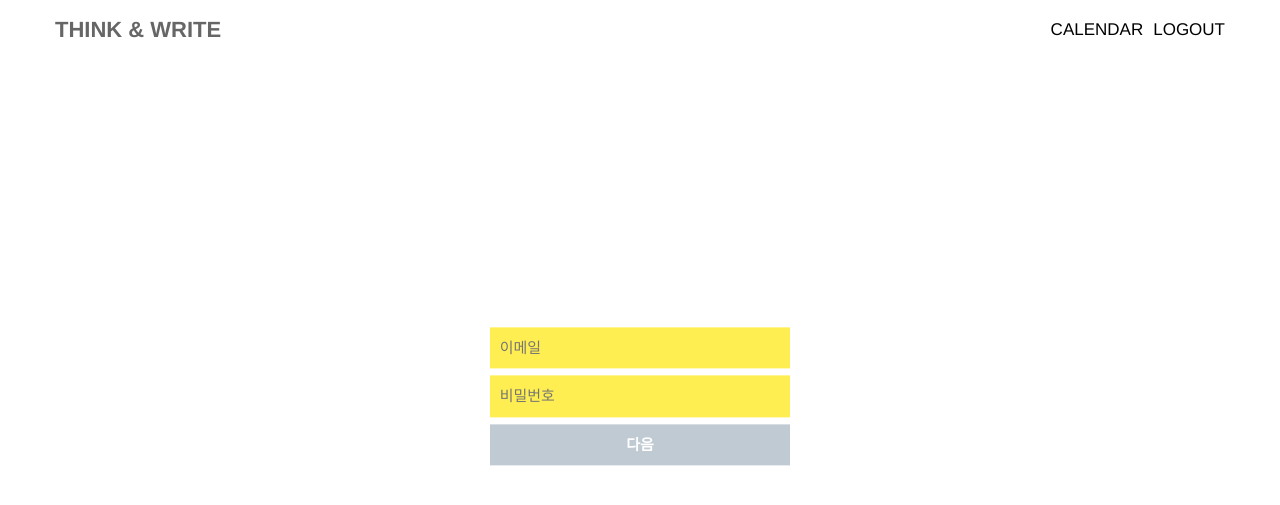
After one commit to YongPilMoon/myDiary, a Django app: page /member/login/ in a window 1280 px wide. The commit adds this page. Shown: the top 505 px of the page. Run offline with Django 3.2, Linux system fonts and the light colour scheme; style sheets or scripts are compiled from the project's sources; parts of the project's set-up code (start-up, migrations or seed data) failed here and were passed over; some libraries are stand-ins or nearby versions.

Commit message:
Customizing User model and add login page design 기본 로그인 id를 email로 사용하기위해 user모델을 customizing하였습니다.

```diff
--- a/django_app/diary/views/__init__.py
+++ b/django_app/diary/views/__init__.py
@@ -1,3 +1,3 @@
 from .diary_add import *
+from .diary_detail import *
 from .month_calendar import *
-from .diary_detail import *
--- a/django_app/diarySite/urls.py
+++ b/django_app/diarySite/urls.py
@@ -9,7 +9,7 @@ urlpatterns = [
     url(r'^diary/', include('diary.urls', namespace='diary')),
     url(r'^admin/', admin.site.urls),
     url(r'^member/', include('member.urls', namespace='member')),
-    url(r'^index/$', TemplateView.as_view(template_name='index.html'), name='index')
+    url(r'^index/$', TemplateView.as_view(template_name='index.html'), name='index'),
 ]
 
 if settings.DEBUG:
--- a/django_app/member/form.py
+++ b/django_app/member/form.py
@@ -28,3 +28,18 @@ class SetPasswordForm(forms.Form):
                     code='password_mismatch',
                     )
         return password2
+
+
+class LoginForm(forms.Form):
+    email = forms.CharField(
+        label=(),
+        max_length=254,
+        widget=forms.EmailInput(
+            attrs={'class': 'login-input', 'placeholder': '이메일'}
+        ))
+
+    password = forms.CharField(
+        label=(),
+        widget=forms.PasswordInput(
+            attrs={'class': 'login-input', 'placeholder': '비밀번호'}
+        ))
--- a/django_app/member/models.py
+++ b/django_app/member/models.py
@@ -47,7 +47,7 @@ class DiaryUser(AbstractBaseUser, PermissionsMixin):
     REQUIRED_FIELDS = ['nickname']
 
     def __str__(self):
-        return self.username
+        return self.email
 
     def get_full_name(self):
         return self.nickname
--- a/django_app/member/urls.py
+++ b/django_app/member/urls.py
@@ -1,10 +1,10 @@
 from django.conf.urls import url
-from member import views
-from member.views import ResetPasswordRequestView, PasswordResetConfirmView
+
+from member.views import ResetPasswordRequestView, PasswordResetConfirmView, LoginView, logout_view
 
 urlpatterns = [
-    url(r'^login/$', views.login, name='login'),
-    url(r'^logout/$', views.logout_view, name='logout'),
+    url(r'^login/$', LoginView.as_view(), name='login'),
+    url(r'^logout/$', logout_view, name='logout'),
     url(r'^reset_psw/$', ResetPasswordRequestView.as_view(), name='reset_psw'),
     url(r'^reset_password_confirm/(?P<uidb64>[0-9A-Za-z]+)-(?P<token>.+)/$',
         PasswordResetConfirmView.as_view(), name='reset_password_confirm'),
--- a/django_app/member/views/login.py
+++ b/django_app/member/views/login.py
@@ -1,31 +1,30 @@
-from django.contrib import messages
-from django.shortcuts import render, redirect
 from django.contrib.auth import authenticate as auth_authenticate
 from django.contrib.auth import login as auth_login
+from django.http import HttpResponse
+from django.urls import reverse_lazy
+from django.views.generic import FormView
+
+from member.form import LoginForm
 
 __all__ = [
-    'login',
+    'LoginView',
 ]
 
 
-def login(request):
-    if request.method == 'POST':
-        try:
-            username = request.POST['username']
-            password = request.POST['password']
-        except KeyError:
-            messages.debug(request, 'username 또는 password를 확인해주세요')
-            return redirect('member:login')
-        user = auth_authenticate(
-            username=username,
-            password=password
-        )
+class LoginView(FormView):
+    template_name = 'member/login.html'
+    form_class = LoginForm
+    success_url = reverse_lazy('diary:month_calendar')
+
+    def form_valid(self, form):
+        email = form.cleaned_data['email']
+        password = form.cleaned_data['password']
+
+        user = auth_authenticate(email=email, password=password)
+
         if user is not None:
-            auth_login(request, user)
-            messages.success(request, '로그인에 성공하였습니다.')
-            return redirect('diary:month_calendar')
+            auth_login(self.request, user)
         else:
-            messages.error(request, '로그인에 실패하였습니다.')
-            return render(request, 'member/login.html', {})
-    else:
-        return render(request, 'member/login.html', {})
+            return HttpResponse('아이디와 비밀번호를 확인해주세요')
+
+        return super().form_valid(form)
--- /dev/null
+++ b/django_app/static/sass/login.sass
@@ -0,0 +1,18 @@
+form p
+  margin: 0
+  input.login-input
+    width: 100%
+    padding: 10px
+    font-size: 15px
+    margin-bottom: 7px
+    border: 0
+    background-color: #ffee51
+input#login-next
+  width: 100%
+  padding: 10px
+  font-size: 15px
+  margin-bottom: 7px
+  border: 0
+  background-color: #c0cad3
+  font-weight: bold
+  color: white
--- a/django_app/templates/common/base.html
+++ b/django_app/templates/common/base.html
@@ -9,8 +9,6 @@
           content="width=device-width, user-scalable=no, initial-scale=1.0, maximum-scale=1.0, minimum-scale=1.0">
     <meta http-equiv="X-UA-Compatible" content="ie=edge">
     <title>Diary</title>
-
-
 
     <!-- jQuery -->
     <script src="{% static 'js/jquery-3.1.1.min.js' %}"></script>
@@ -29,8 +27,9 @@
 
     <!-- Custom CSS -->
     <link rel="stylesheet" type="text/x-sass" href="{% static 'sass/common.sass' %}">
-    <link rel="stylesheet" href="{% static 'css/month_calendar.min.css' %}">
-    <link rel="stylesheet" href="{% static 'css/diary_add.min.css' %}">
+    <link rel="stylesheet" type="text/x-sass" href="{% static 'sass/month_calendar.sass' %}">
+    <link rel="stylesheet" type="text/x-sass" href="{% static 'sass/diary_add.sass' %}">
+    <link rel="stylesheet" type="text/x-sass" href="{% static 'sass/index.sass' %}">
     <link rel="stylesheet" type="text/x-sass" href="{% static 'sass/login.sass' %}">
     {% endcompress %}
 
--- a/django_app/templates/index.html
+++ b/django_app/templates/index.html
@@ -3,8 +3,8 @@
 <div id="main-box" class="col-md-4 col-md-offset-4 col-sm-8 col-sm-offset-2">
         <!--<div class="custom-forgot-password"><a href="{% url 'member:reset_psw' %}">Forgot password?</a></div>-->
     <div id="sub-box" class="col-md-10 col-md-offset-1">
-        <div id=signup class="main-btn">회원가입</div>
-        <div id="login" class="main-btn">로그인</div>
+        <a href=""><div id=signup class="main-btn">회원가입</div></a>
+        <a href="{% url 'member:login' %}"><div id="login" class="main-btn">로그인</div></a>
         <a id="facebook-login" class="social-btn col-md-6" href="{% url 'social:begin' 'facebook' %}">FACEBOOK</a>
         <a id="google-login" class="social-btn col-md-6"  href="{% url 'social:begin' 'google-oauth2' %}">GOOGLE</a>
     </div>
--- /dev/null
+++ b/django_app/templates/member/login.html
@@ -0,0 +1,11 @@
+{% extends 'common/base.html' %}
+{% block content %}
+<div id="main-box" class="col-md-4 col-md-offset-4 col-sm-8 col-sm-offset-2">
+    <div id="sub-box" class="col-md-10 col-md-offset-1">
+    <form action="" method="POST">{% csrf_token %}
+        {{ form.as_p }}
+        <input id="login-next" type="submit" value="다음" >
+    </form>
+    </div>
+</div>
+{% endblock %}
```
Also changed, not shown: 1 other file.
